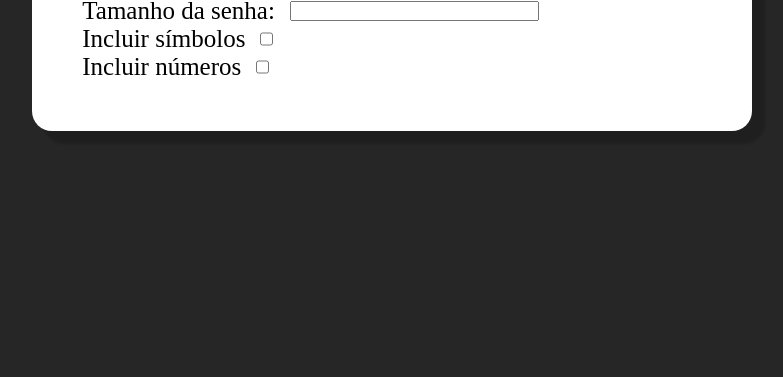
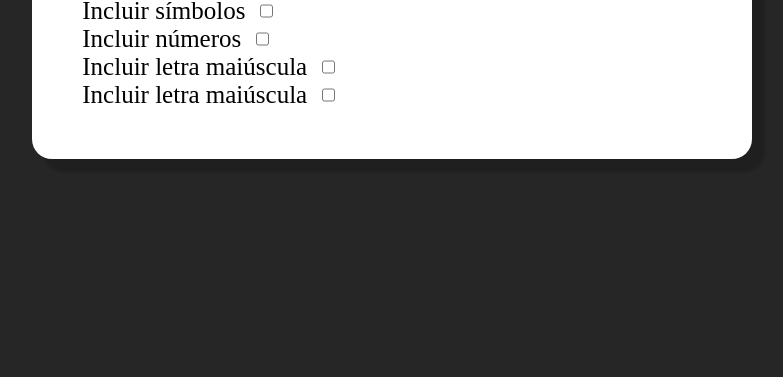
Before and after one commit to joaootaviofm/passwordGenerator, a plain HTML site: page assets/index.html in a window 1280 px wide. Shown: the part 423-800 px from the top of the page, without its empty margins (248-1031 px from the left). Drawn offline with Linux system fonts and the light colour scheme; a web font is replaced by a local one.

Commit message:
upperCaseDiv adicionada e correção de bug nas labels

```diff
--- a/assets/index.html
+++ b/assets/index.html
@@ -18,12 +18,20 @@
                 <input type="number" name="pwordLength" id="inputPasswordLength">
             </div>
             <div id="symbolDiv">
-                <label for="cSymbol">Incluir símbolos</label>
+                <label for="checkSymbol">Incluir símbolos</label>
                 <input type="checkbox" name="cSymbol" id="checkSymbol">
             </div>
             <div id="numberDiv">
-                <label for="cNumber">Incluir números</label>
+                <label for="checkNumber">Incluir números</label>
                 <input type="checkbox" name="cNumber" id="checkNumber">
+            </div>
+            <div id="upperCaseDiv">
+                <label for="checkUpper">Incluir letra maiúscula</label>
+                <input type="checkbox" name="cUpper" id="checkUpper">
+            </div>
+            <div id="lowerCaseDiv">
+                <label for="checkLower">Incluir letra maiúscula</label>
+                <input type="checkbox" name="cLower" id="checkLower">
             </div>
         </div>
     </div>
```
